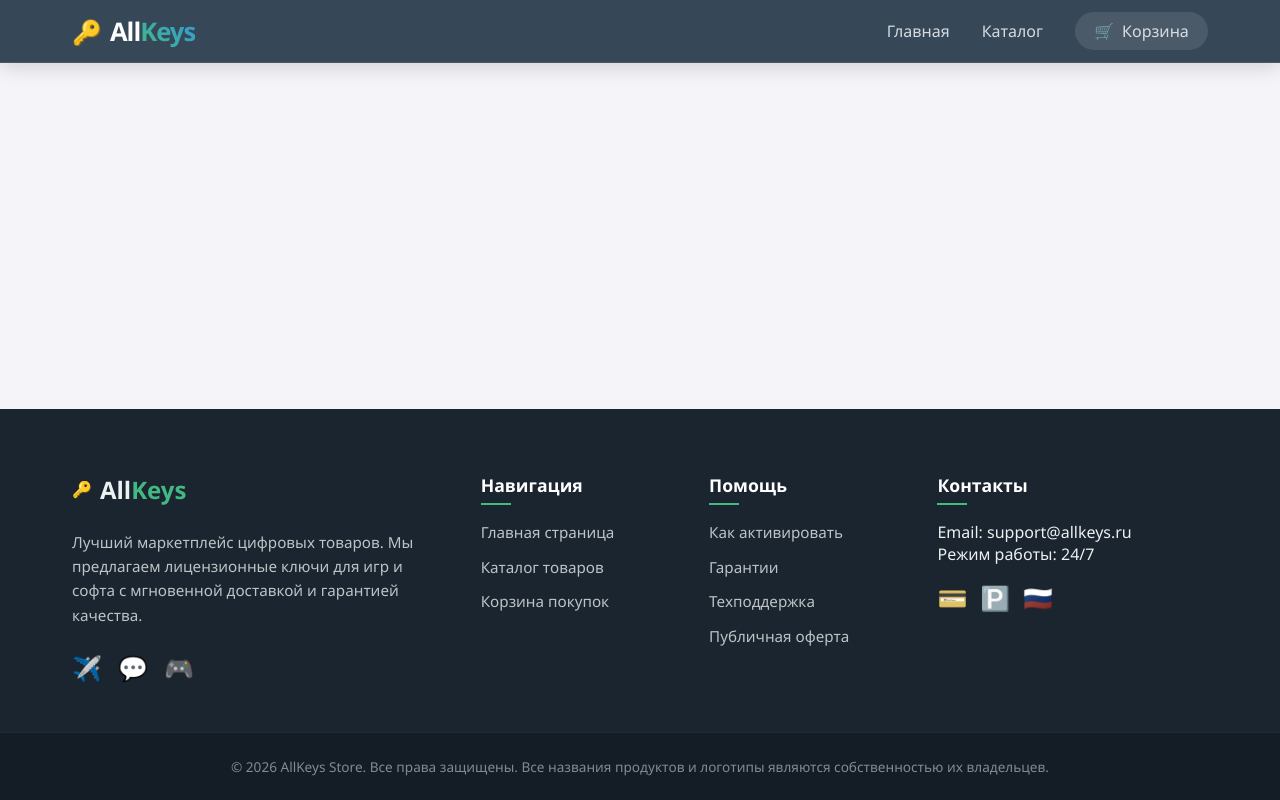
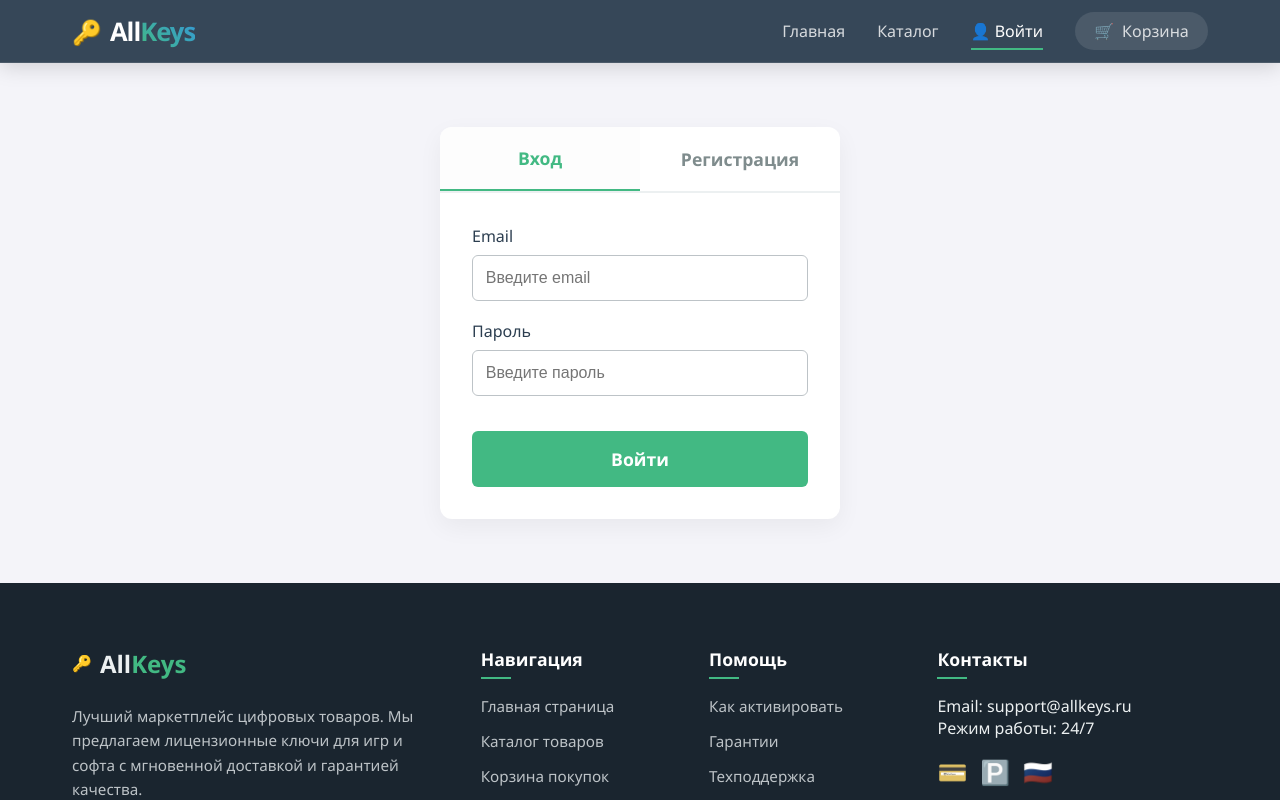
Before and after one commit to npmz/diplom, a Vue app: page /profile in a window 1280 px wide. Shown: the top 800 px of the page. Built offline with nearby package versions, Linux system fonts and the light colour scheme.

Commit message:
4 commit

```diff
--- a/src/components/Header.vue
+++ b/src/components/Header.vue
@@ -11,6 +11,10 @@
       <nav class="nav">
         <router-link to="/" class="nav-link">Главная</router-link>
         <router-link to="/products" class="nav-link">Каталог</router-link>
+
+        <router-link to="/profile" class="nav-link profile-link">
+          👤 {{ store.isAuthenticated ? store.currentUser.name : 'Войти' }}
+        </router-link>
 
         <router-link to="/cart" class="cart-link nav-link">
           <span class="cart-icon">🛒</span>
--- a/src/router.js
+++ b/src/router.js
@@ -2,11 +2,13 @@ import { createRouter, createWebHistory } from 'vue-router'
 import Home from './views/Home.vue'
 import Products from './views/Products.vue'
 import Cart from './views/Cart.vue'
+import Profile from './views/Profile.vue' // Импортируем профиль
 
 const routes = [
     { path: '/', name: 'Home', component: Home },
     { path: '/products', name: 'Products', component: Products },
-    { path: '/cart', name: 'Cart', component: Cart }
+    { path: '/cart', name: 'Cart', component: Cart },
+    { path: '/profile', name: 'Profile', component: Profile } // Добавляем маршрут
 ]
 
 export const router = createRouter({
--- a/src/store.js
+++ b/src/store.js
@@ -1,8 +1,11 @@
 import { reactive } from 'vue'
 
+// Пытаемся загрузить текущую сессию пользователя при старте приложения
+const savedUser = JSON.parse(localStorage.getItem('allkeys_session') || 'null')
+
 export const store = reactive({
+    // --- КОРЗИНА ---
     cart: [],
-
     addToCart(product) {
         const existing = this.cart.find(item => item.id === product.id)
         if (existing) {
@@ -11,33 +14,72 @@ export const store = reactive({
             this.cart.push({ ...product, quantity: 1 })
         }
     },
-
     removeFromCart(productId) {
         this.cart = this.cart.filter(item => item.id !== productId)
     },
-
-    // --- НОВЫЙ МЕТОД ДЛЯ ИЗМЕНЕНИЯ КОЛИЧЕСТВА ---
     updateQuantity(productId, quantity) {
         const item = this.cart.find(item => item.id === productId)
         if (item) {
             if (quantity <= 0) {
-                // Если количество <= 0, полностью удаляем товар
                 this.removeFromCart(productId)
             } else {
                 item.quantity = quantity
             }
         }
     },
-
     clearCart() {
         this.cart = []
     },
-
     get cartTotal() {
         return this.cart.reduce((total, item) => total + (item.price * item.quantity), 0)
     },
-
     get cartCount() {
         return this.cart.reduce((count, item) => count + item.quantity, 0)
+    },
+
+    // --- АВТОРИЗАЦИЯ И ПРОФИЛЬ ---
+    currentUser: savedUser,
+
+    get isAuthenticated() {
+        return this.currentUser !== null
+    },
+
+    registerUser(name, email, password) {
+        // Получаем базу пользователей из localStorage
+        const users = JSON.parse(localStorage.getItem('allkeys_users') || '[]')
+
+        // Проверяем, не занят ли email
+        if (users.find(u => u.email === email)) {
+            return { success: false, message: 'Пользователь с таким email уже существует!' }
+        }
+
+        // Создаем и сохраняем нового пользователя
+        const newUser = { id: Date.now(), name, email, password }
+        users.push(newUser)
+        localStorage.setItem('allkeys_users', JSON.stringify(users))
+
+        // Автоматически логиним после регистрации
+        this.currentUser = { name: newUser.name, email: newUser.email }
+        localStorage.setItem('allkeys_session', JSON.stringify(this.currentUser))
+
+        return { success: true }
+    },
+
+    loginUser(email, password) {
+        const users = JSON.parse(localStorage.getItem('allkeys_users') || '[]')
+        const user = users.find(u => u.email === email && u.password === password)
+
+        if (user) {
+            this.currentUser = { name: user.name, email: user.email }
+            localStorage.setItem('allkeys_session', JSON.stringify(this.currentUser))
+            return { success: true }
+        }
+
+        return { success: false, message: 'Неверный email или пароль.' }
+    },
+
+    logoutUser() {
+        this.currentUser = null
+        localStorage.removeItem('allkeys_session')
     }
 })
--- /dev/null
+++ b/src/views/Profile.vue
@@ -0,0 +1,271 @@
+<template>
+  <div class="profile-page">
+
+    <div v-if="store.isAuthenticated" class="dashboard">
+      <div class="user-info">
+        <div class="avatar">👤</div>
+        <h2>Привет, {{ store.currentUser.name }}!</h2>
+        <p class="email">{{ store.currentUser.email }}</p>
+      </div>
+
+      <div class="dashboard-cards">
+        <div class="dash-card">
+          <h3>📦 Мои покупки</h3>
+          <p>Здесь будут отображаться купленные цифровые ключи.</p>
+        </div>
+        <div class="dash-card">
+          <h3>⚙️ Настройки</h3>
+          <p>Управление профилем и безопасность.</p>
+        </div>
+      </div>
+
+      <button @click="handleLogout" class="logout-btn">Выйти из аккаунта</button>
+    </div>
+
+    <div v-else class="auth-container">
+      <div class="auth-tabs">
+        <button :class="{ active: isLoginTab }" @click="isLoginTab = true">Вход</button>
+        <button :class="{ active: !isLoginTab }" @click="isLoginTab = false">Регистрация</button>
+      </div>
+
+      <div v-if="errorMessage" class="error-msg">{{ errorMessage }}</div>
+
+      <form v-if="isLoginTab" @submit.prevent="handleLogin" class="auth-form">
+        <div class="form-group">
+          <label>Email</label>
+          <input type="email" v-model="loginData.email" required placeholder="Введите email">
+        </div>
+        <div class="form-group">
+          <label>Пароль</label>
+          <input type="password" v-model="loginData.password" required placeholder="Введите пароль">
+        </div>
+        <button type="submit" class="submit-btn">Войти</button>
+      </form>
+
+      <form v-else @submit.prevent="handleRegister" class="auth-form">
+        <div class="form-group">
+          <label>Имя</label>
+          <input type="text" v-model="registerData.name" required placeholder="Как к вам обращаться?">
+        </div>
+        <div class="form-group">
+          <label>Email</label>
+          <input type="email" v-model="registerData.email" required placeholder="Ваш email">
+        </div>
+        <div class="form-group">
+          <label>Пароль</label>
+          <input type="password" v-model="registerData.password" required placeholder="Придумайте пароль" minlength="6">
+        </div>
+        <button type="submit" class="submit-btn">Зарегистрироваться</button>
+      </form>
+    </div>
+
+  </div>
+</template>
+
+<script setup>
+import { ref, reactive } from 'vue'
+import { store } from '../store.js'
+
+const isLoginTab = ref(true)
+const errorMessage = ref('')
+
+const loginData = reactive({ email: '', password: '' })
+const registerData = reactive({ name: '', email: '', password: '' })
+
+const handleLogin = () => {
+  errorMessage.value = ''
+  const result = store.loginUser(loginData.email, loginData.password)
+  if (!result.success) {
+    errorMessage.value = result.message
+  } else {
+    // Очистка формы
+    loginData.email = ''
+    loginData.password = ''
+  }
+}
+
+const handleRegister = () => {
+  errorMessage.value = ''
+  const result = store.registerUser(registerData.name, registerData.email, registerData.password)
+  if (!result.success) {
+    errorMessage.value = result.message
+  } else {
+    registerData.name = ''
+    registerData.email = ''
+    registerData.password = ''
+  }
+}
+
+const handleLogout = () => {
+  store.logoutUser()
+}
+</script>
+
+<style scoped>
+.profile-page {
+  display: flex;
+  justify-content: center;
+  padding: 2rem 0;
+}
+
+/* --- СТИЛИ АВТОРИЗАЦИИ --- */
+.auth-container {
+  background: white;
+  width: 100%;
+  max-width: 400px;
+  border-radius: 12px;
+  box-shadow: 0 8px 25px rgba(0,0,0,0.05);
+  overflow: hidden;
+}
+
+.auth-tabs {
+  display: flex;
+  border-bottom: 2px solid #ecf0f1;
+}
+
+.auth-tabs button {
+  flex: 1;
+  padding: 1.2rem;
+  background: transparent;
+  border: none;
+  font-size: 1.1rem;
+  font-weight: bold;
+  color: #7f8c8d;
+  cursor: pointer;
+  transition: all 0.3s;
+}
+
+.auth-tabs button.active {
+  color: #42b983;
+  border-bottom: 2px solid #42b983;
+  background: #fdfdfd;
+}
+
+.auth-form {
+  padding: 2rem;
+  display: flex;
+  flex-direction: column;
+  gap: 1.2rem;
+}
+
+.form-group label {
+  display: block;
+  margin-bottom: 0.5rem;
+  color: #2c3e50;
+  font-weight: 500;
+}
+
+.form-group input {
+  width: 100%;
+  padding: 0.8rem;
+  border: 1px solid #bdc3c7;
+  border-radius: 6px;
+  box-sizing: border-box;
+  font-size: 1rem;
+  transition: border-color 0.3s;
+}
+
+.form-group input:focus {
+  outline: none;
+  border-color: #42b983;
+}
+
+.submit-btn {
+  background-color: #42b983;
+  color: white;
+  border: none;
+  padding: 1rem;
+  border-radius: 6px;
+  font-size: 1.1rem;
+  font-weight: bold;
+  cursor: pointer;
+  margin-top: 1rem;
+  transition: background 0.3s;
+}
+
+.submit-btn:hover {
+  background-color: #3aa876;
+}
+
+.error-msg {
+  background: #ffeaa7;
+  color: #d63031;
+  padding: 1rem;
+  text-align: center;
+  font-weight: bold;
+  border-bottom: 1px solid #ecf0f1;
+}
+
+/* --- СТИЛИ КАБИНЕТА --- */
+.dashboard {
+  width: 100%;
+  max-width: 800px;
+}
+
+.user-info {
+  background: white;
+  padding: 2rem;
+  border-radius: 12px;
+  text-align: center;
+  box-shadow: 0 4px 15px rgba(0,0,0,0.05);
+  margin-bottom: 2rem;
+}
+
+.avatar {
+  font-size: 4rem;
+  margin-bottom: 1rem;
+}
+
+.user-info h2 {
+  margin: 0 0 0.5rem 0;
+  color: #2c3e50;
+}
+
+.email {
+  color: #7f8c8d;
+  font-size: 1.1rem;
+}
+
+.dashboard-cards {
+  display: grid;
+  grid-template-columns: repeat(auto-fit, minmax(250px, 1fr));
+  gap: 1.5rem;
+  margin-bottom: 2rem;
+}
+
+.dash-card {
+  background: white;
+  padding: 1.5rem;
+  border-radius: 12px;
+  box-shadow: 0 4px 15px rgba(0,0,0,0.05);
+}
+
+.dash-card h3 {
+  margin: 0 0 1rem 0;
+  color: #2c3e50;
+}
+
+.dash-card p {
+  color: #7f8c8d;
+  line-height: 1.5;
+}
+
+.logout-btn {
+  background: transparent;
+  color: #e74c3c;
+  border: 2px solid #e74c3c;
+  padding: 0.8rem 2rem;
+  border-radius: 6px;
+  font-size: 1rem;
+  font-weight: bold;
+  cursor: pointer;
+  transition: all 0.3s;
+  display: block;
+  margin: 0 auto;
+}
+
+.logout-btn:hover {
+  background: #e74c3c;
+  color: white;
+}
+</style>
```
